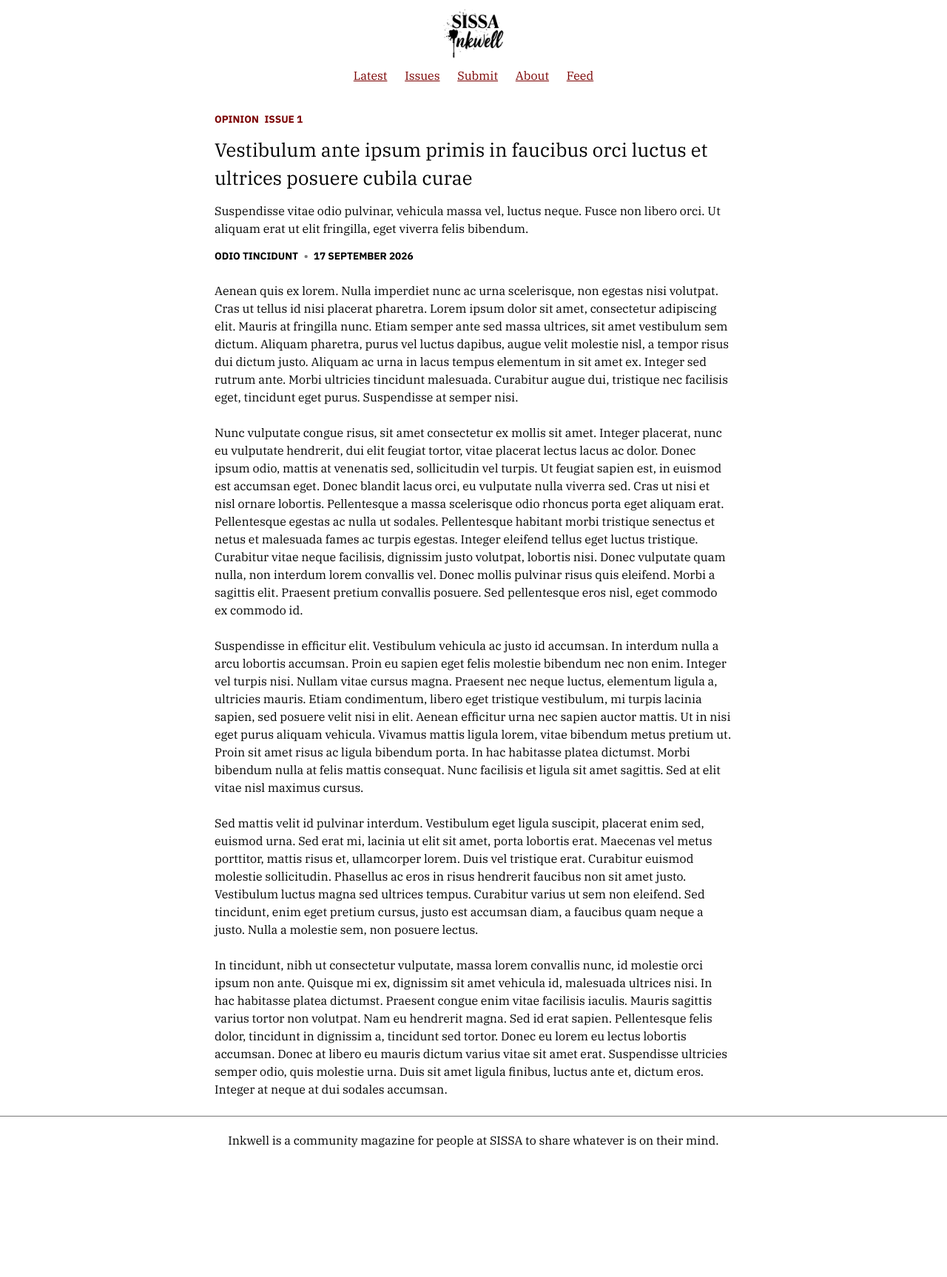
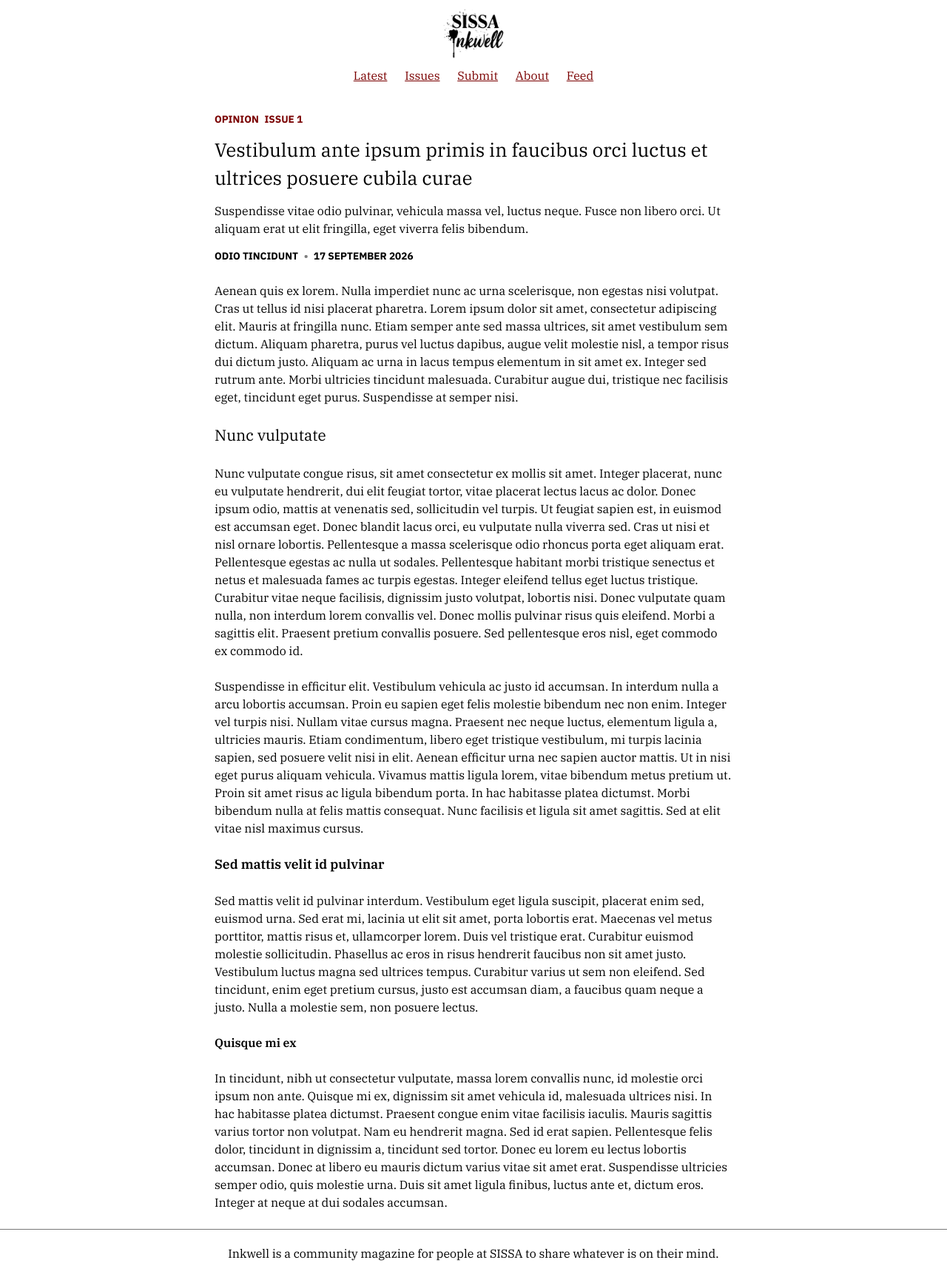
Before and after one commit to 11DE784A/InkwellWebsite, a Jekyll site: the page built from _posts/2026-09-18-vestibulum-ante-ipsum-primis-in-faucibus-orci-luctus-et-ultrices-posuere-cubilia-curae.markdown, in a window 1280 px wide. Shown: the whole page at 74% size. Built offline with Jekyll 4.4.1, drawn with Linux system fonts in a browser that asks for light colours; before the commit the page ends 1574 px from its top, so only the background shows below that.

Commit message:
heading levels in posts

```diff
--- a/_posts/2026-09-18-vestibulum-ante-ipsum-primis-in-faucibus-orci-luctus-et-ultrices-posuere-cubilia-curae.markdown
+++ b/_posts/2026-09-18-vestibulum-ante-ipsum-primis-in-faucibus-orci-luctus-et-ultrices-posuere-cubilia-curae.markdown
@@ -16,6 +16,8 @@ luctus dapibus, augue velit molestie nisl, a tempor risus dui dictum justo.
 Aliquam ac urna in lacus tempus elementum in sit amet ex. Integer sed rutrum
 ante. Morbi ultricies tincidunt malesuada. Curabitur augue dui, tristique nec
 facilisis eget, tincidunt eget purus. Suspendisse at semper nisi.
+
+## Nunc vulputate
 
 Nunc vulputate congue risus, sit amet consectetur ex mollis sit amet. Integer
 placerat, nunc eu vulputate hendrerit, dui elit feugiat tortor, vitae placerat
@@ -43,6 +45,8 @@ hac habitasse platea dictumst. Morbi bibendum nulla at felis mattis consequat.
 Nunc facilisis et ligula sit amet sagittis. Sed at elit vitae nisl maximus
 cursus.
 
+### Sed mattis velit id pulvinar
+
 Sed mattis velit id pulvinar interdum. Vestibulum eget ligula suscipit,
 placerat enim sed, euismod urna. Sed erat mi, lacinia ut elit sit amet, porta
 lobortis erat. Maecenas vel metus porttitor, mattis risus et, ullamcorper
@@ -51,6 +55,8 @@ Phasellus ac eros in risus hendrerit faucibus non sit amet justo. Vestibulum
 luctus magna sed ultrices tempus. Curabitur varius ut sem non eleifend. Sed
 tincidunt, enim eget pretium cursus, justo est accumsan diam, a faucibus quam
 neque a justo. Nulla a molestie sem, non posuere lectus.
+
+#### Quisque mi ex
 
 In tincidunt, nibh ut consectetur vulputate, massa lorem convallis nunc, id
 molestie orci ipsum non ante. Quisque mi ex, dignissim sit amet vehicula id,
--- a/assets/styles.css
+++ b/assets/styles.css
@@ -122,6 +122,15 @@ h2 {
   font-size: calc(1.3 * var(--base-font-size));
 }
 
+h3 {
+  font-size: calc(1.1 * var(--base-font-size));
+  font-weight: bold;
+}
+
+h4 {
+  font-weight: bold;
+}
+
 section > * {
   margin-bottom: 0.4rem;
 }
```
